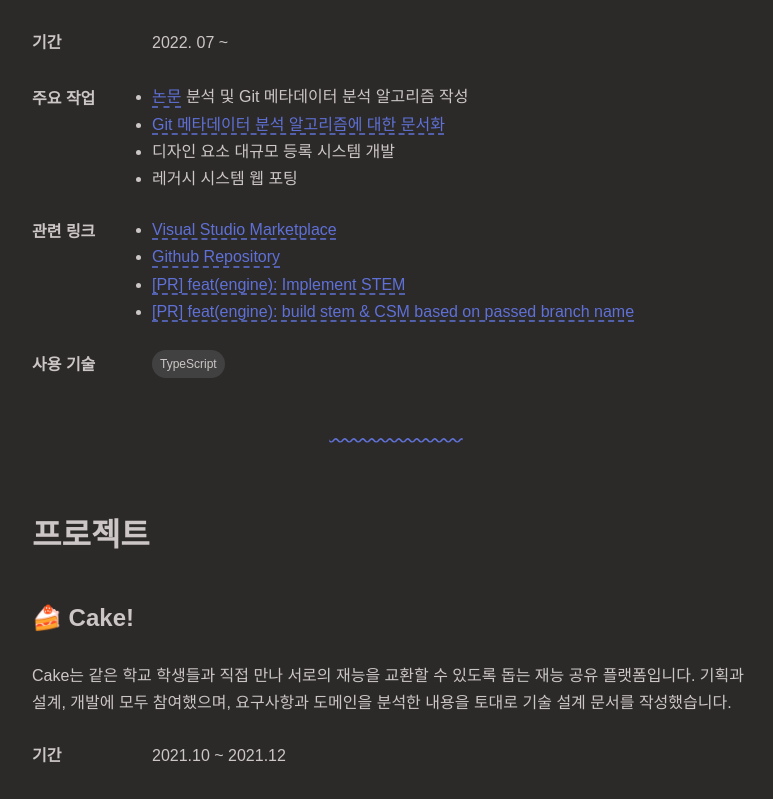
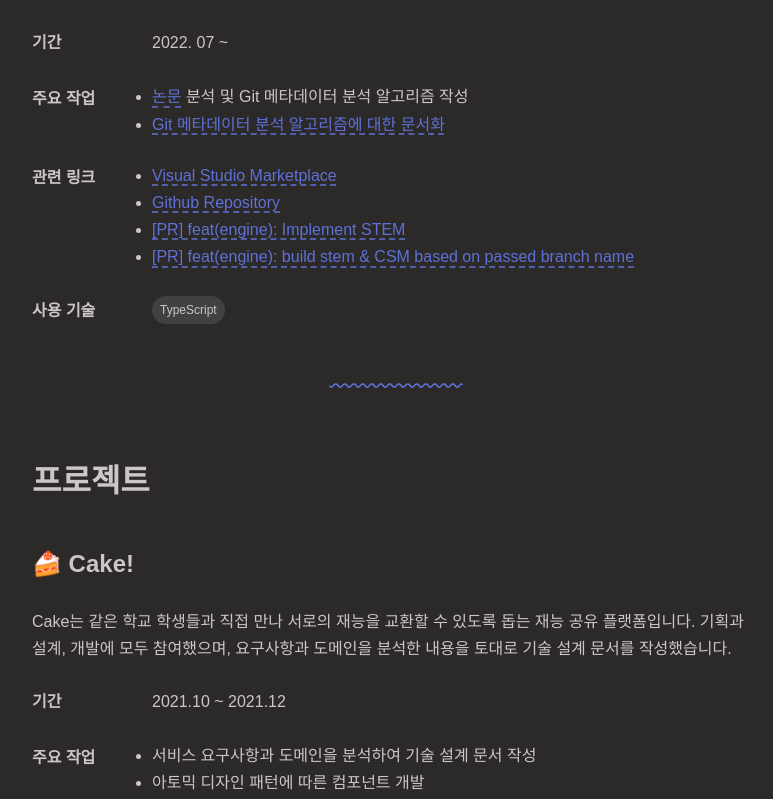
Before and after one commit to ooooorobo/oooooroblog, a Next.js app: page /about in a window 1280 px wide. Shown: the part 1200-1999 px from the top of the page, without its empty margins (244-1017 px from the left). Built offline with nearby package versions, Linux system fonts and the light colour scheme; a web font is replaced by a local one.

Commit message:
Update about.mdx

```diff
--- a/src/pages/about.mdx
+++ b/src/pages/about.mdx
@@ -46,8 +46,6 @@ Git의 시각적 분석을 위한 VSCode Extension 개발 프로젝트입니다.
                works={[
                    <span><Link href={'https://ieeexplore.ieee.org/abstract/document/9222261'}>논문</Link> 분석 및 Git 메타데이터 분석 알고리즘 작성</span>,
                    <span><Link href={'https://github.com/githru/githru-vscode-ext/issues/172'}>Git 메타데이터 분석 알고리즘에 대한 문서화</Link></span>,
-                   '디자인 요소 대규모 등록 시스템 개발',
-                   '레거시 시스템 웹 포팅',
                ]}
                posts={[{
                  title: 'Visual Studio Marketplace',
```
